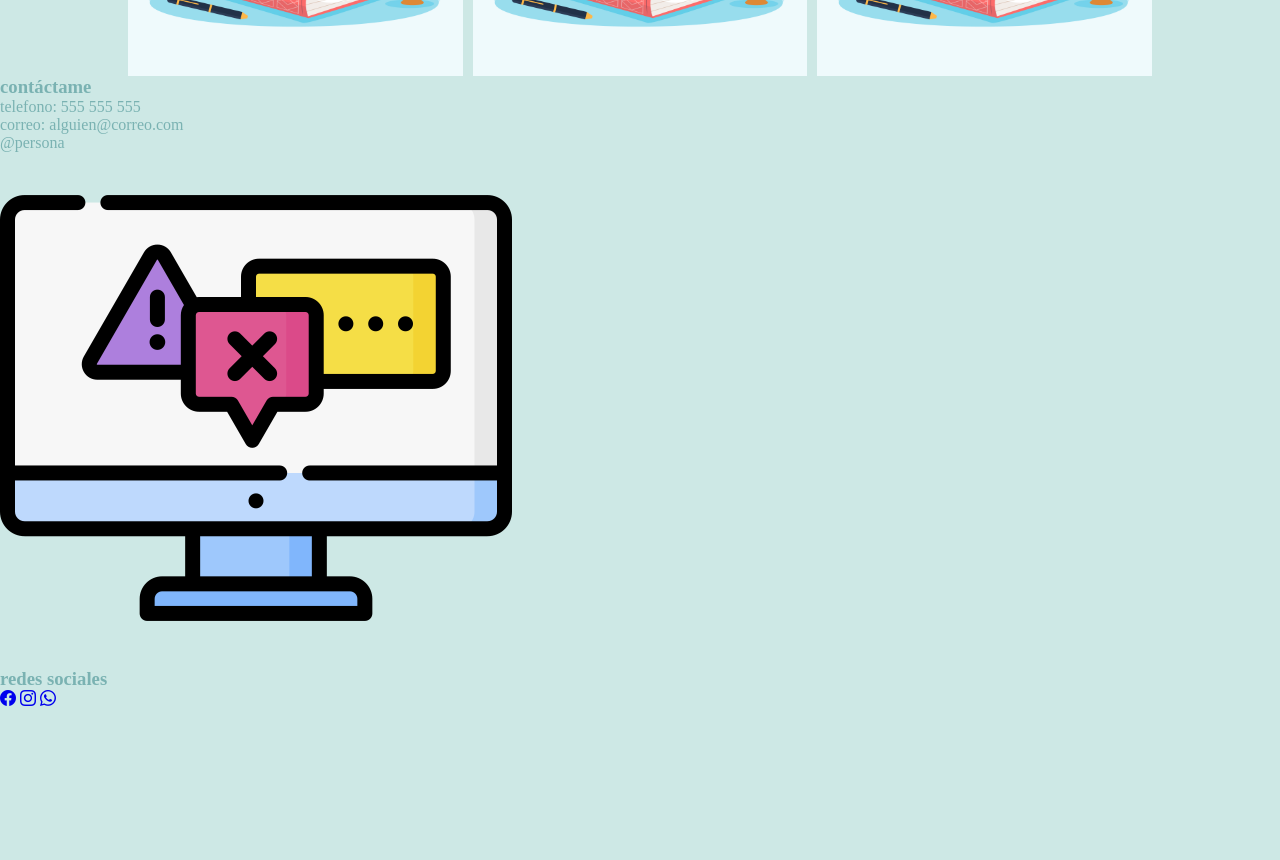
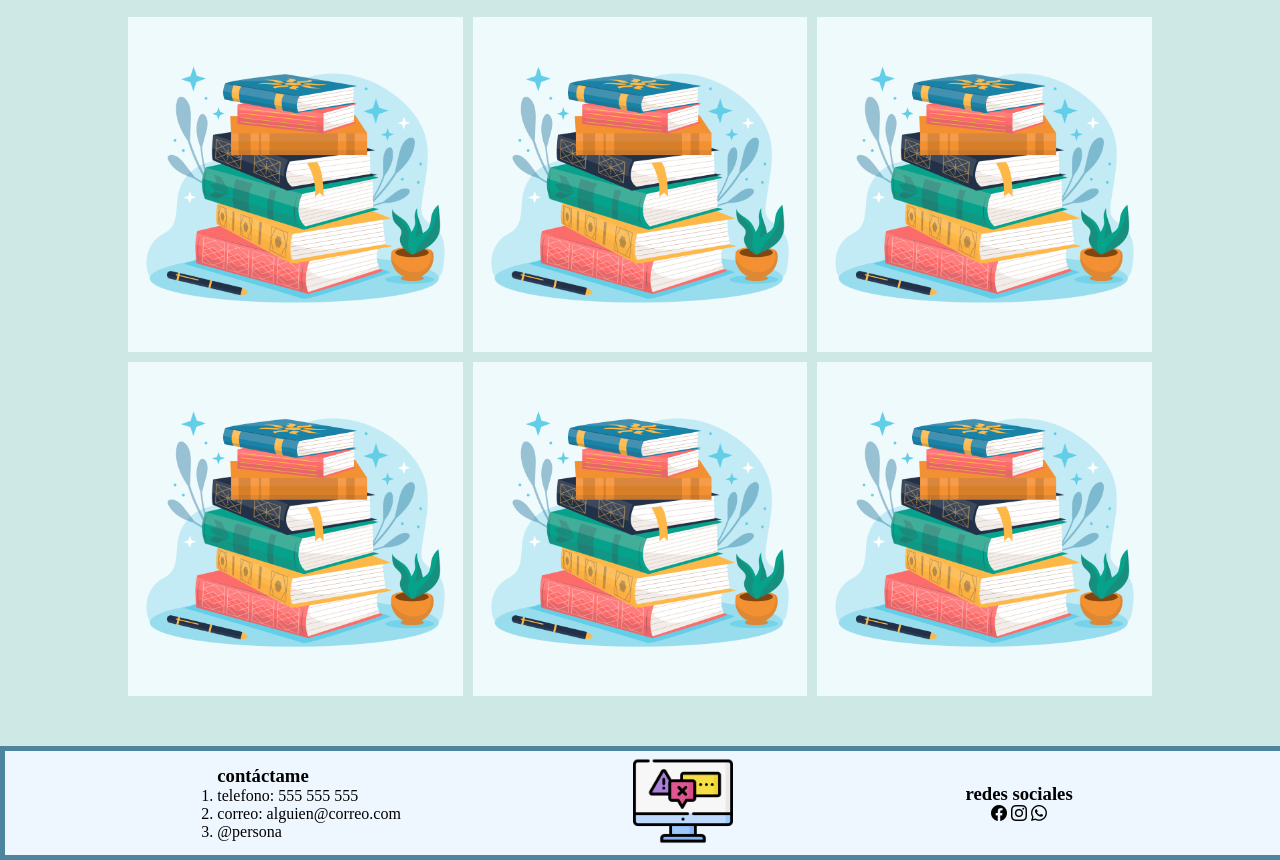
Before and after one commit to derpito8909/actividadesClase, a plain HTML site: page Actividad1/index.html in a window 1280 px wide. Shown: the part 1232-2092 px from the top of the page. Before the commit the page ends 1940 px from the top, so only its background shows below. Drawn offline with nearby package versions, Linux system fonts and the light colour scheme; a web font is replaced by a local one.

Commit message:
[actualizacion] aplicacion estilos en el footer mayo 10

```diff
--- a/Actividad1/index.html
+++ b/Actividad1/index.html
@@ -96,12 +96,12 @@
       </ol>
       <!--  division logo -->
       <div>
-        <img src="./assets/logo.png" alt="logo" />
+        <img class="logo-2" src="./assets/logo.png" alt="logo" />
       </div>
       <!--  divicion redes  sociales -->
       <article>
         <h3>redes sociales</h3>
-        <div>
+        <div class="redesSociales">
           <a href="#"> <i class="bi bi-facebook"></i></a>
           <a href="#"><i class="bi bi-instagram"></i></a>
           <a href="#"><i class="bi bi-whatsapp"></i></a>
--- a/Actividad1/styles/index.css
+++ b/Actividad1/styles/index.css
@@ -9,6 +9,7 @@
   --colorTexto: #7ab2b2;
   --colorContraste: #4d869c;
 }
+
 /* condiciones generales */
 * {
   margin: 0;
@@ -26,7 +27,7 @@ body {
 /*  ------ HEADER ----- */
 header {
   width: 100vw;
-  /* height: 100vh; */
+  height: 100vh;
 }
 .menuNav {
   background-color: var(--colorClaro);
@@ -34,7 +35,7 @@ header {
   height: 100px;
 }
 .listaMenu {
-  height: 100px;
+  height: 100%;
   display: flex;
   justify-content: center;
   align-items: center;
@@ -55,15 +56,17 @@ header {
   /* alto */
   height: 50px;
 }
+
 /*  banner */
 .banner {
-  height: 80px;
+  height: 80%;
   width: 100%;
 }
 .banner img {
   width: 100%;
   height: 100%;
 }
+
 /*  -------MAIN--------- */
 main {
   width: 100%;
@@ -73,6 +76,7 @@ main {
   align-items: center;
   flex-direction: column;
 }
+
 /* seccion 1 */
 .seccion1 {
   width: 80%;
@@ -89,6 +93,7 @@ main {
 #div-video p {
   width: 100%;
 }
+
 /* seccion 2 */
 .seccion2 {
   width: 80%;
@@ -108,4 +113,27 @@ main {
   text-transform: uppercase;
   margin: 20px 0px;
 }
+
 /* --------FOOTER */
+footer {
+  border: 5px solid var(--colorContraste);
+  width: 100%;
+  height: auto;
+  background-color: var(--colorClaro);
+  margin-top: 50px;
+  display: flex;
+  justify-content: space-evenly;
+  gap: 20px;
+  align-items: center;
+  color: black;
+}
+.logo-2 {
+  width: 100px;
+  height: 100px;
+}
+.redesSociales {
+  text-align: center;
+}
+i {
+  color: black;
+}
```
